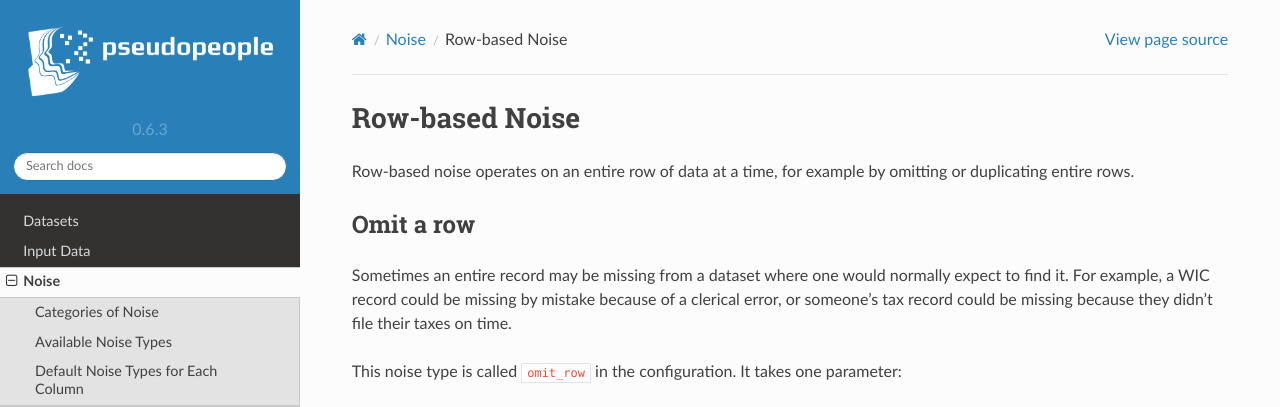
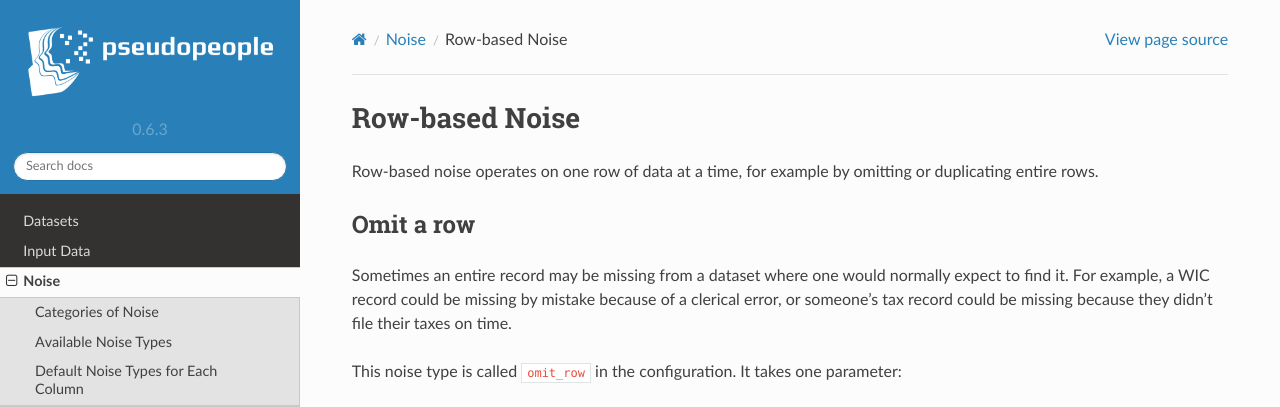
Before and after one commit to ihmeuw/pseudopeople, a Sphinx documentation site: the page built from docs/source/noise/row_noise.rst, in a window 1280 px wide. Shown: the top 407 px of the page. Built offline with Sphinx 7.4.7 and the Read the Docs theme 2.0.0, drawn with Linux system fonts in a browser that asks for light colours.

Commit message:
re-word and autoflow

```diff
--- a/docs/source/noise/row_noise.rst
+++ b/docs/source/noise/row_noise.rst
@@ -4,8 +4,8 @@
 Row-based Noise
 ===============
 
-Row-based noise operates on an entire row of data at a time, for example by omitting or duplicating
-entire rows.
+Row-based noise operates on one row of data at a time, for example by omitting
+or duplicating entire rows.
 
 Omit a row
 ----------
```
Also changed, not shown: other parts of docs/source/noise/row_noise.rst (+2 -1 lines).
